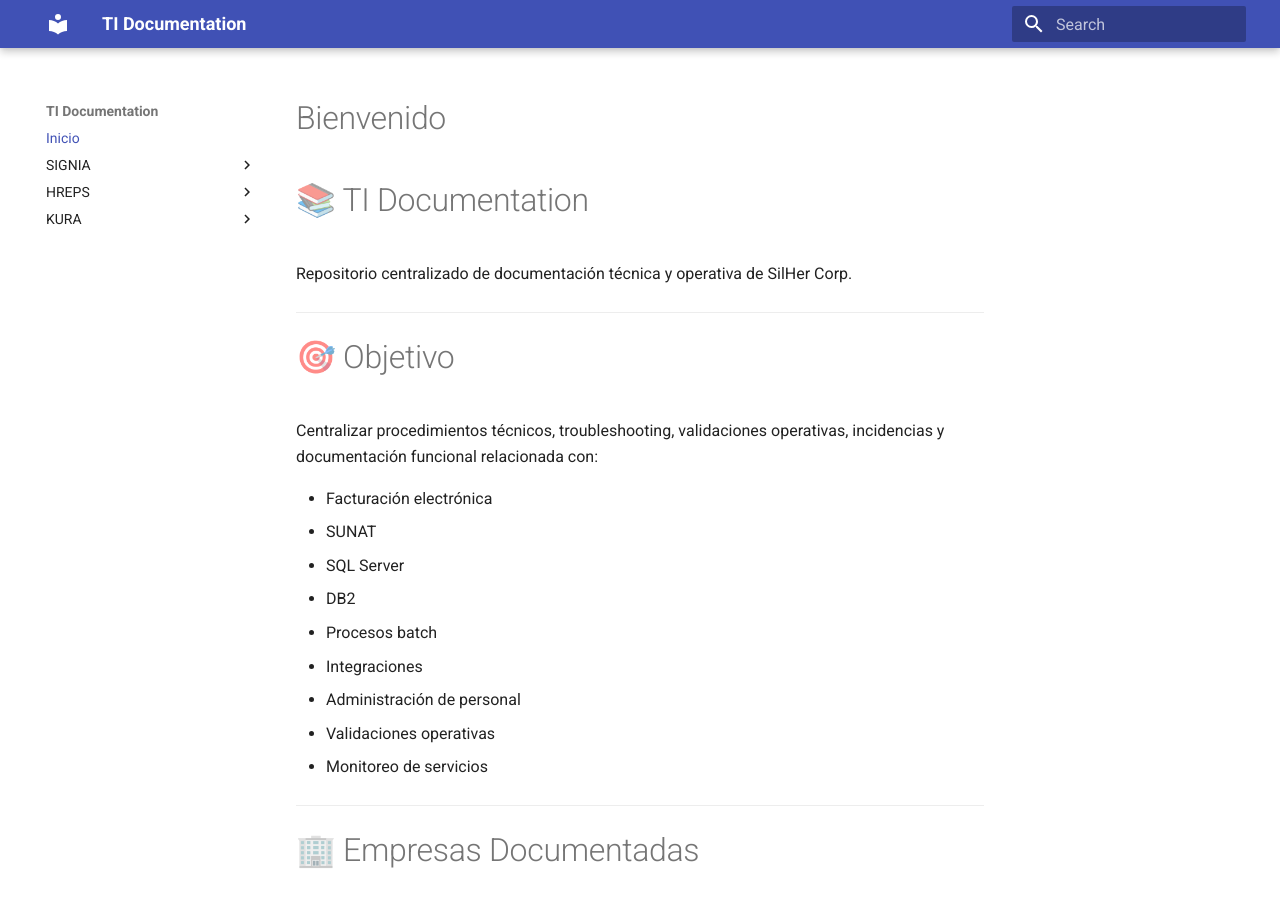
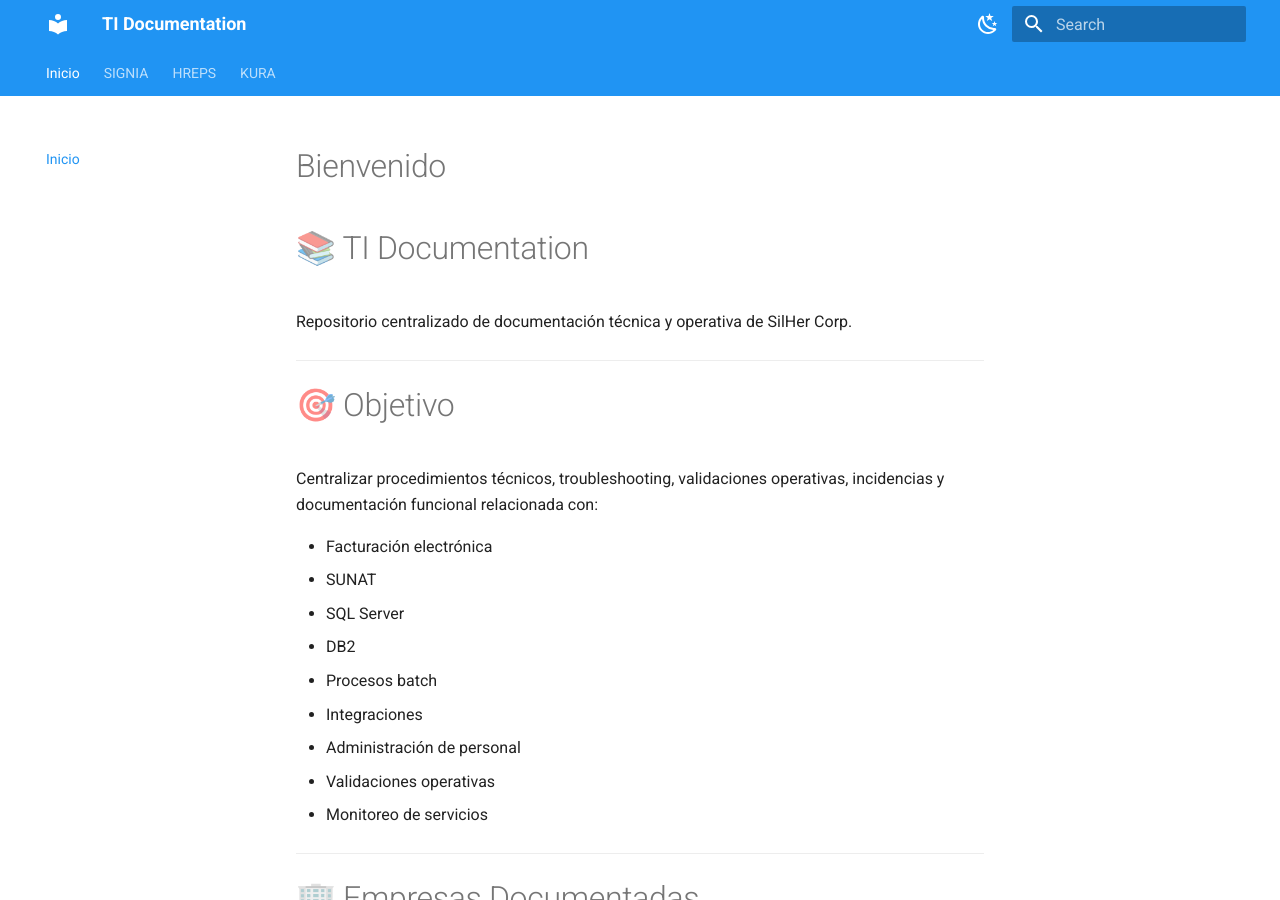
Before and after one commit to jcastro-silhercorp/ti-documentation, an MkDocs documentation site: the page built from docs/index.md, in a window 1280 px wide and 900 px high. Built offline with MkDocs 1.6.1 and Material for MkDocs 9.7.7, drawn with Linux system fonts in a browser that asks for light colours.

```diff
--- a/mkdocs.yml
+++ b/mkdocs.yml
@@ -1,9 +1,32 @@
 site_name: TI Documentation
-site_description: Base de conocimiento TI
+site_description: Documentación TI - SilHer Corp.
 site_author: José Castro
 
 theme:
   name: material
+
+  features:
+    - navigation.tabs
+    - navigation.sections
+    - navigation.expand
+    - search.highlight
+    - search.suggest
+    - content.code.copy
+
+  palette:
+    - scheme: default
+      primary: blue
+      accent: indigo
+      toggle:
+        icon: material/weather-night
+        name: Modo oscuro
+
+    - scheme: slate
+      primary: blue
+      accent: indigo
+      toggle:
+        icon: material/weather-sunny
+        name: Modo claro
 
 nav:
   - Inicio: index.md
@@ -16,3 +39,6 @@ nav:
 
   - KURA:
       - Facturas Estado 1: kura/facturas-estado-1.md
+
+plugins:
+  - search
```
